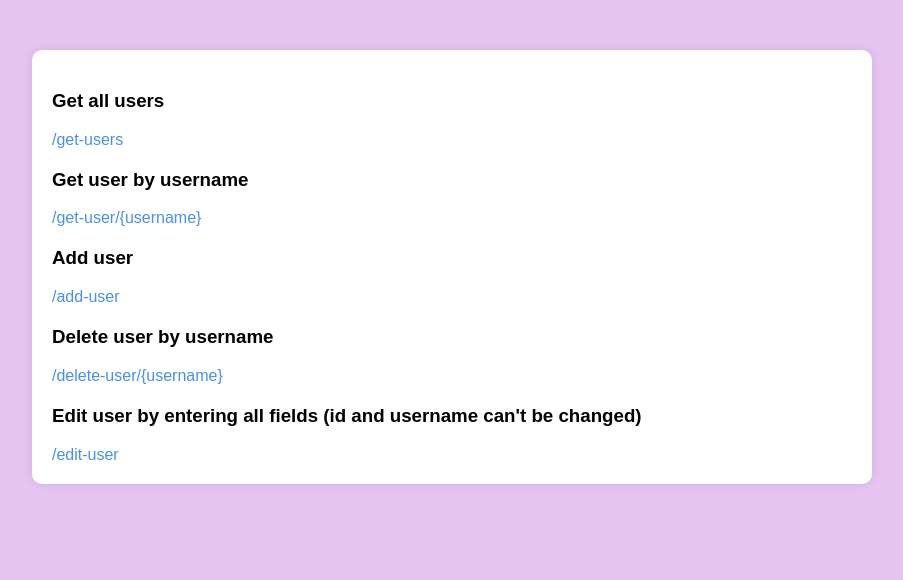
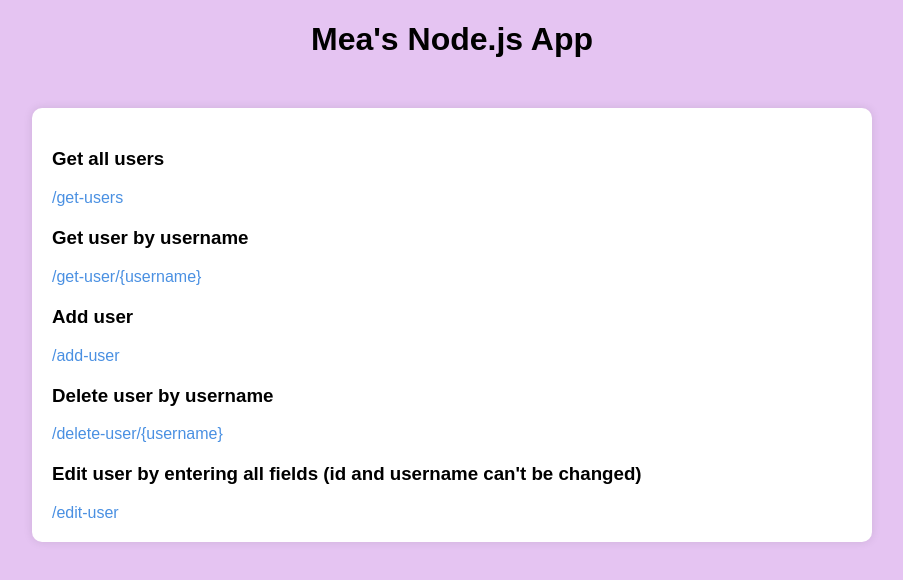
Before and after one commit to meazabel/Netlify, a website: page index.html in a window 1280 px wide. Shown: the whole page, without its empty margins (188-1091 px from the left). Drawn offline with Linux system fonts and the light colour scheme.

Commit message:
Initial commit

```diff
--- a/index.html
+++ b/index.html
@@ -40,6 +40,7 @@
 </head>
 
 <body>
+<h1 align="center"> Mea's Node.js App</h1>
 <div id="container">
     <h3>Get all users</h3>
     <a href="https://meazabel.netlify.app/.netlify/functions/get-users">/get-users</a>
```
